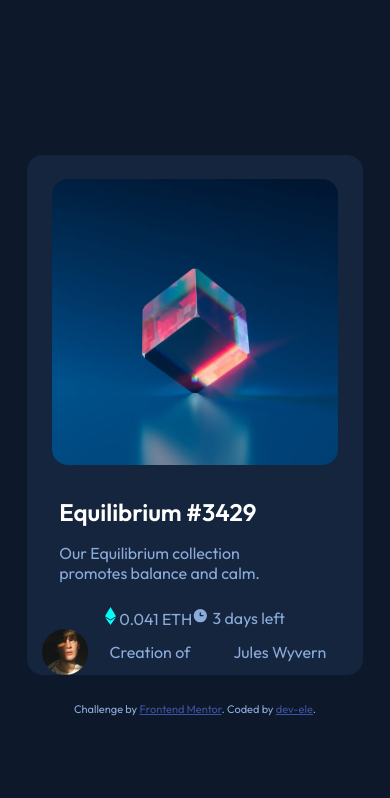
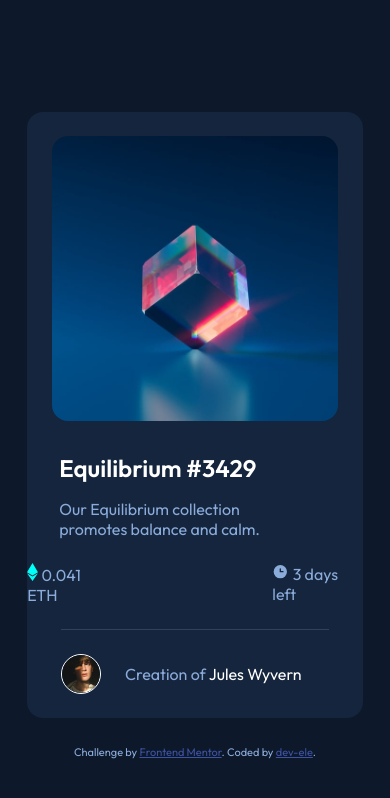
Before and after one commit to dev-ele206/nft-preview-card-component-main, a plain HTML site: page index.html in a window 390 px wide. Drawn offline with Linux system fonts and the light colour scheme.

Commit message:
mobile finished

```diff
--- a/index.html
+++ b/index.html
@@ -36,16 +36,20 @@
         <h2>Equilibrium #3429</h2>
         <p>Our Equilibrium collection promotes balance and calm.</p>
       </div>
-      <div class="number-container">
-        <span><img src="/images/icon-ethereum.svg" alt="eth icon">
-          0.041 ETH</span>
-        <span><img src="/images/icon-clock.svg" alt="clock icon">
-          3 days left</span>
-
-      </div>
+      <div id="number-container">
+        <div id="eth-icon">
+        <img src="/images/icon-ethereum.svg" alt="eth icon">
+          0.041 ETH
+        </div>
+        <div id="timer-icon">
+        <img src="/images/icon-clock.svg" alt="clock icon">
+          3 days left
+        </div>
+        </div>
+        <div class="border-line"></div>
       <div class="profile-container">
-        <img src="/images/image-avatar.png" alt="profile pic">
-        <p>Creation of</p><p>Jules Wyvern</p>
+        <img src="/images/image-avatar.png" alt="profile pic" id="profile-pic">
+        <p>Creation of <span id="profile-name">Jules Wyvern</span></p>
       </div>
     </div>
   </main>
--- a/style.css
+++ b/style.css
@@ -10,6 +10,7 @@
     --text-clr: hsl(215, 51%, 70%);
     --crypto-clr: hsl(178, 100%, 50%);
     --title-name-clr: hsl(0, 0%, 100%);
+    --line-clr: hsl(215, 32%, 27%);
 }
 
 body {
@@ -64,18 +65,41 @@ h2 {
     margin-right: 4rem;
 }
 
-.number-container {
+
+
+#number-container {
     display: flex;
+    padding-bottom: 1.5rem;
+
 }
+
+#eth-icon {
+    margin-right: 10rem;
+}
+
 
 .profile-container img {
     width: 15%;
 }
 
+#profile-pic {
+    border: 1px solid white;
+    border-radius: 50%;
+}
+
 .profile-container {
+    border-top: 1px solid var(--line-clr);
     display: flex;
+    padding-top: 1.5rem;
+    width: 80%;
+    margin-bottom: 1.5rem;
 }
 
 .profile-container p {
     margin: auto;
+    margin-left: 1.5rem;
 }
+
+#profile-name {
+    color: white;
+}
```
